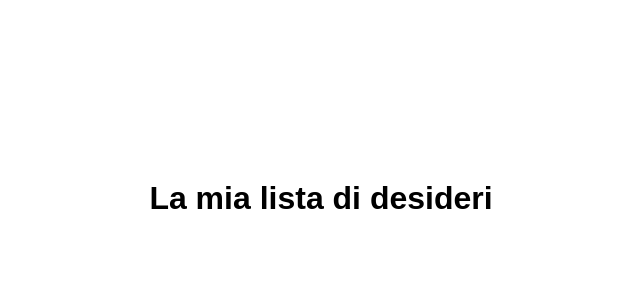
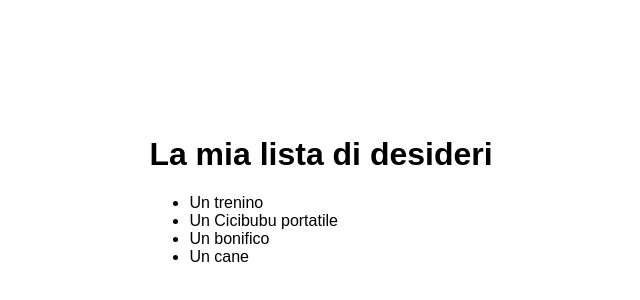
Before and after one commit to Stefanospedicato/esercizi-vacanze-natale, a plain HTML site: page esercizi-natale/ex-21/index.html in a window 1280 px wide. Shown: the part 202-502 px from the top of the page, without its empty margins (319-959 px from the left). Drawn offline with Linux system fonts and the light colour scheme.

Commit message:
feat: ex-21 complete

```diff
--- a/esercizi-natale/ex-20/index.js
+++ b/esercizi-natale/ex-20/index.js
@@ -3,3 +3,5 @@
   Aggiorna il valore ogni secondo.
   Inietta i dati dinamicamente nel DOM.
 */
+
+const countdown = document.querySelector('countdown-container')
--- a/esercizi-natale/ex-21/index.js
+++ b/esercizi-natale/ex-21/index.js
@@ -7,5 +7,16 @@
   Aggiungi un pulsante accanto a ogni desiderio per eliminarlo dalla lista.
   Output: (vedi esempio-bonus.png)
 */
+const lista = document.getElementById('desideri')
+const desideri = ["Un trenino", "Un Cicibubu portatile", "Un bonifico", "Un cane"];
 
-const desideri = ["Un trenino", "Un Cicibubu portatile", "Un bonifico", "Un cane"];
+function stampaDesideri(array){
+  lista.innerHTML=''
+  array.forEach(element=>{
+    const listElement = document.createElement('li');
+    listElement.textContent = element;
+    lista.appendChild(listElement)
+  })
+}
+
+stampaDesideri(desideri)
```
Also changed, not shown: esercizi-natale/ex-20/index.html (+3 -0 lines).
